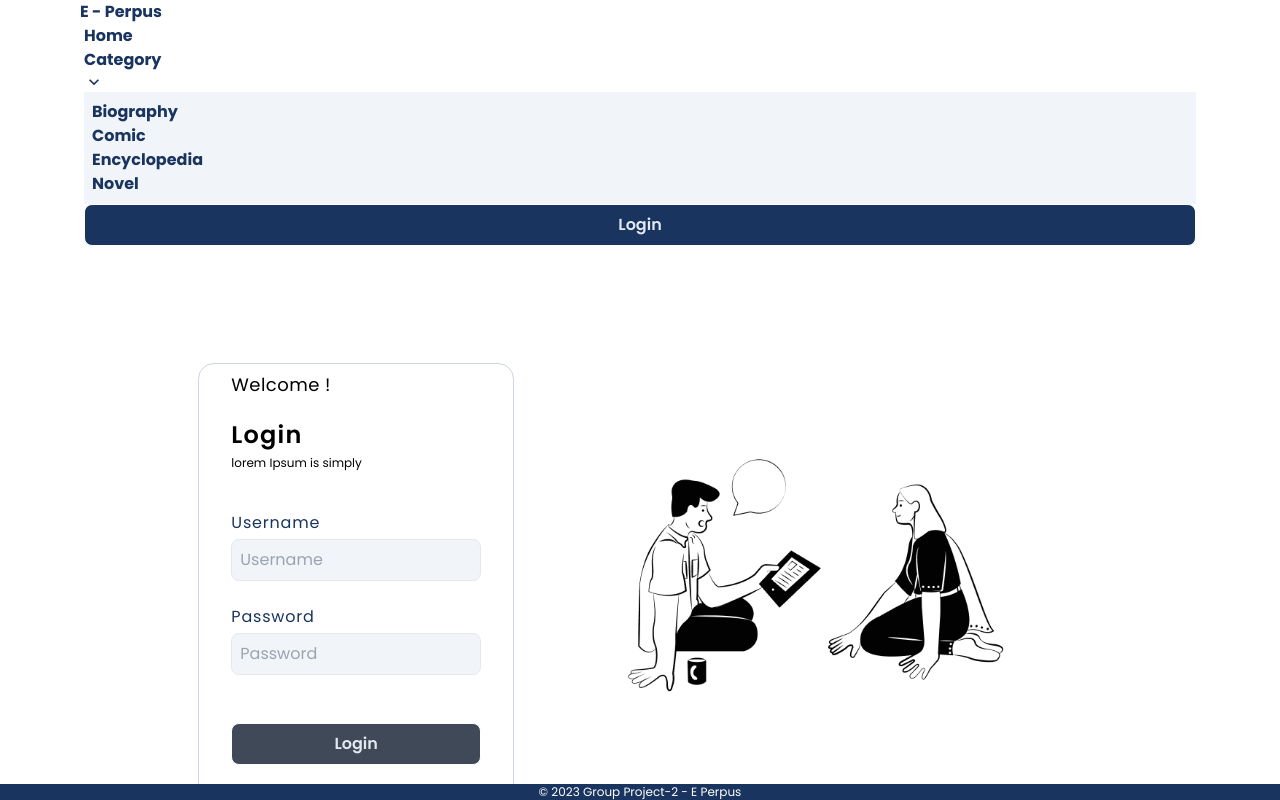
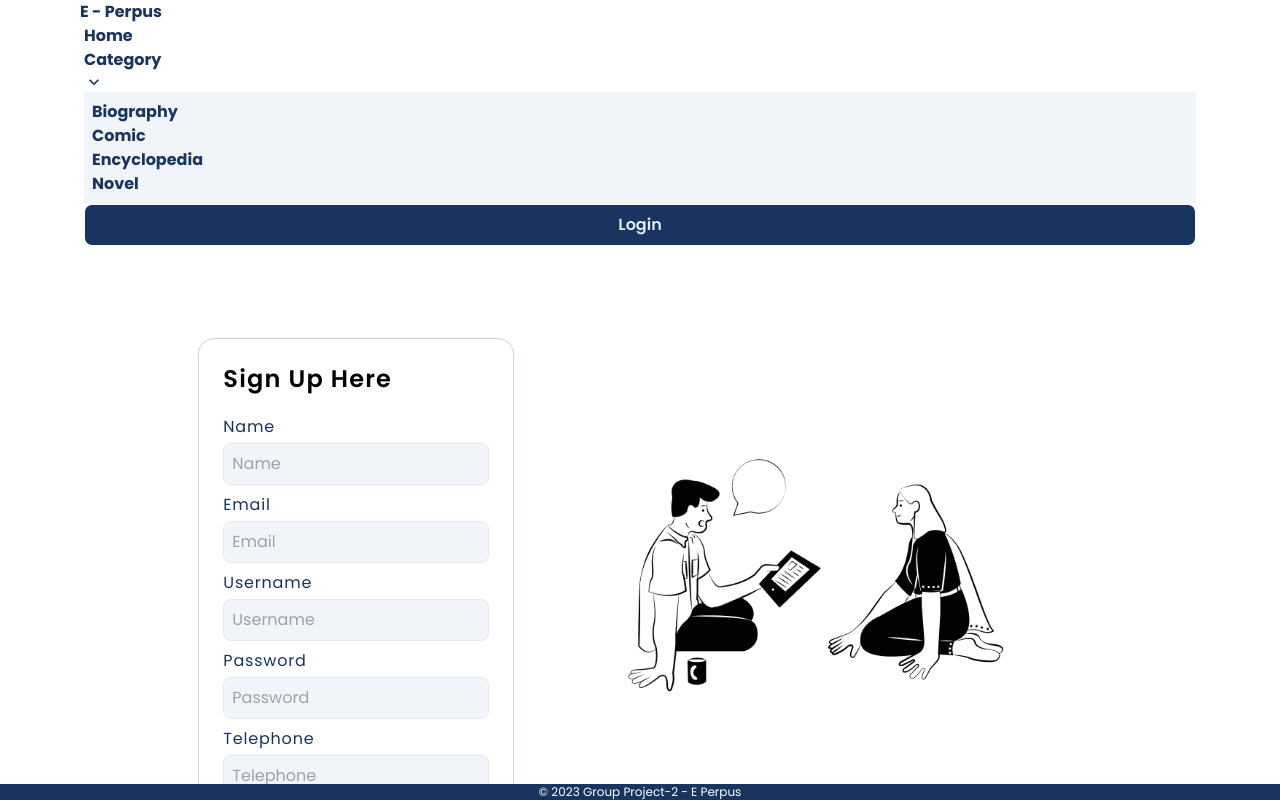
Before and after one commit to setyoaldi/library-app-fe, a React (Vite) app: page / in a window 1280 px wide. Built offline with nearby package versions, Linux system fonts and the light colour scheme.

Commit message:
slice: register

```diff
--- a/src/main.tsx
+++ b/src/main.tsx
@@ -1,6 +1,6 @@
 import React from "react";
 import ReactDOM from "react-dom/client";
-import App from "./pages/auth/Login";
+import App from "./pages/auth/Register";
 import "./index.css";
 
 ReactDOM.createRoot(document.getElementById("root") as HTMLElement).render(
--- a/src/pages/auth/Register.tsx
+++ b/src/pages/auth/Register.tsx
@@ -1,7 +1,116 @@
-import React from "react";
+import { FC, useState, useEffect } from "react";
+import loginImage from "/login.png";
+import Layout from "../../components/Layout";
+import { Contain } from "../../components/Container";
+import { InputMyBook } from "../../components/Inputs";
+import { PrimButton } from "../../components/Button";
+import { Link } from "react-router-dom";
 
-function Register() {
-  return <div>Register</div>;
+interface objSubmitType {
+  name: string;
+  username: string;
+  password: string;
+  email: string;
+  phone: string;
+  address: string;
 }
 
-export default Register;
+const Login: FC = () => {
+  const [objSubmit, setObjSubmit] = useState<objSubmitType>({
+    name: "",
+    username: "",
+    password: "",
+    email: "",
+    phone: "",
+    address: "",
+  });
+  const [isDisabled, setIsDisabled] = useState<boolean>(true);
+
+  useEffect(() => {
+    const isEmpty = Object.values(objSubmit).every((val) => val !== "");
+    setIsDisabled(!isEmpty);
+  }, [objSubmit]);
+
+  return (
+    <Layout>
+      <div className="flex w-full h-full p-20 justify-center">
+        <div className="w-[32%] h-max flex justify-end items-center">
+          <Contain>
+            <form className="w-full h-full p-6 ">
+              <p className="text-2xl tracking-wider font-semibold mb-5">
+                Sign Up Here
+              </p>
+              <InputMyBook
+                id="input-name"
+                placeholder="Name"
+                onChange={(event) =>
+                  setObjSubmit({ ...objSubmit, name: event.target.value })
+                }
+              />
+              <div className="my-2" />
+              <InputMyBook
+                id="input-email"
+                placeholder="Email"
+                type="email"
+                onChange={(event) =>
+                  setObjSubmit({ ...objSubmit, email: event.target.value })
+                }
+              />
+              <div className="my-2" />
+              <InputMyBook
+                id="input-username"
+                placeholder="Username"
+                onChange={(event) =>
+                  setObjSubmit({ ...objSubmit, username: event.target.value })
+                }
+              />
+              <div className="my-2" />
+              <InputMyBook
+                id="input-password"
+                placeholder="Password"
+                type="password"
+                onChange={(event) =>
+                  setObjSubmit({ ...objSubmit, password: event.target.value })
+                }
+              />
+              <div className="my-2" />
+              <InputMyBook
+                id="input-telephone"
+                placeholder="Telephone"
+                onChange={(event) =>
+                  setObjSubmit({ ...objSubmit, phone: event.target.value })
+                }
+              />
+              <div className="my-2" />
+              <InputMyBook
+                id="input-address"
+                placeholder="Address"
+                onChange={(event) =>
+                  setObjSubmit({ ...objSubmit, address: event.target.value })
+                }
+              />
+              <div className="my-10" />
+              <PrimButton
+                label="Register"
+                id=" button-register"
+                type="submit"
+                disabled={isDisabled}
+              />
+              <p className="text-slate-900 text-xs mt-6 text-center">
+                Already have an Account ?{" "}
+                <a className="font-semibold" id="nav-register" href="#">
+                  Login
+                </a>
+              </p>
+            </form>
+          </Contain>
+        </div>
+        <div className="w-[55%]">
+          <img src={loginImage} alt="image-login" />
+        </div>
+      </div>
+    </Layout>
+  );
+};
+
+export default Login;
```
